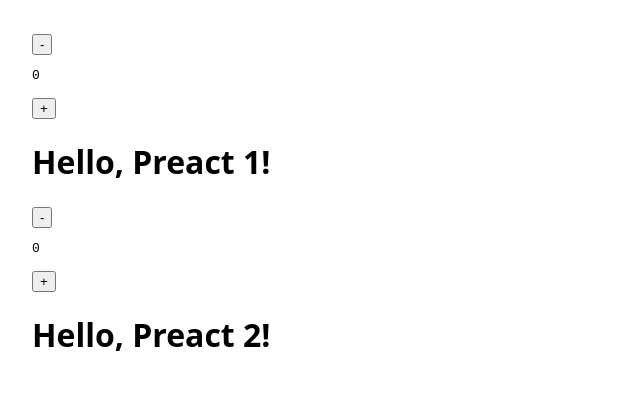
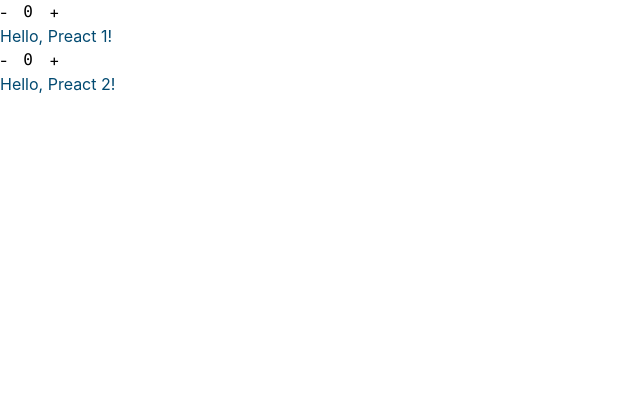
Before and after one commit to BartShoot/fknexe, an Astro site: page / in a window 1280 px wide. Shown: the whole page, without its empty margins (0-640 px from the left). Built offline with nearby package versions, Linux system fonts and the light colour scheme; Astro itself is replaced by a stand-in of ours.

Commit message:
add tailwindcss

```diff
--- a/astro.config.mjs
+++ b/astro.config.mjs
@@ -3,7 +3,13 @@
 
 import preact from "@astrojs/preact";
 
+import tailwindcss from "@tailwindcss/vite";
+
 // https://astro.build/config
 export default defineConfig({
   integrations: [preact({ devtools: true })],
+
+  vite: {
+    plugins: [tailwindcss()],
+  },
 });
--- a/package.json
+++ b/package.json
@@ -10,10 +10,14 @@
   },
   "dependencies": {
     "@astrojs/preact": "4.0.4",
+    "@tailwindcss/vite": "4.0.9",
     "astro": "5.3.1",
-    "preact": "10.26.2"
+    "preact": "10.26.2",
+    "tailwindcss": "4.0.9"
   },
   "devDependencies": {
+    "autoprefixer": "10.4.20",
+    "cssnano": "7.0.6",
     "prettier": "3.5.2",
     "prettier-plugin-astro": "0.14.1"
   }
--- /dev/null
+++ b/postcss.config.cjs
@@ -0,0 +1,3 @@
+module.exports = {
+  plugins: [require("autoprefixer"), require("cssnano")],
+};
--- a/src/components/Counter.tsx
+++ b/src/components/Counter.tsx
@@ -16,10 +16,14 @@
 
   return (
     <>
-      <div class="counter">
-        <button onClick={subtract}>-</button>
+      <div class="flex justify-center items-center gap-4 w-fit">
+        <button className="cursor-pointer" onClick={subtract}>
+          -
+        </button>
         <pre>{count}</pre>
-        <button onClick={add}>+</button>
+        <button className="cursor-pointer" onClick={add}>
+          +
+        </button>
       </div>
       <Suspense fallback={Fallback}>
         <Message>{children}</Message>
--- a/src/components/Message.tsx
+++ b/src/components/Message.tsx
@@ -1,5 +1,5 @@
 import type { ComponentChildren } from "preact";
 
 export default function Message({ children }: { children: ComponentChildren }) {
-  return <div class="message">{children}</div>;
+  return <div class="text-sky-900">{children}</div>;
 }
--- a/src/layouts/Layout.astro
+++ b/src/layouts/Layout.astro
@@ -1,3 +1,6 @@
+---
+import "../styles/global.css";
+---
 <!doctype html>
 <html lang="en">
   <head>
@@ -11,12 +14,3 @@
     <slot />
   </body>
 </html>
-
-<style>
-  html,
-  body {
-    margin: 0;
-    width: 100%;
-    height: 100%;
-  }
-</style>
--- a/src/pages/index.astro
+++ b/src/pages/index.astro
@@ -1,34 +1,14 @@
 ---
 // Component Imports
-import Counter from '../components/Counter';
-
-import { signal } from '@preact/signals';
-
-// Full Astro Component Syntax:
-// https://docs.astro.build/basics/astro-components/
+import Counter from "../components/Counter";
+import { signal } from "@preact/signals";
+import Layout from "../layouts/Layout.astro";
 
 const count1 = signal(0);
 const count2 = signal(0);
 ---
 
-<html lang="en">
-	<head>
-		<meta charset="utf-8" />
-		<meta name="viewport" content="width=device-width" />
-		<meta name="generator" content={Astro.generator} />
-		<link rel="icon" type="image/svg+xml" href="/favicon.svg" />
-		<style>
-			html,
-			body {
-				font-family: system-ui;
-				margin: 0;
-			}
-			body {
-				padding: 2rem;
-			}
-		</style>
-	</head>
-	<body>
+<Layout>
   <main>
     <Counter count={count1} client:visible>
       <h1>Hello, Preact 1!</h1>
@@ -38,5 +18,4 @@
       <h1>Hello, Preact 2!</h1>
     </Counter>
   </main>
-	</body>
-</html>
+</Layout>
--- /dev/null
+++ b/src/styles/global.css
@@ -0,0 +1 @@
+@import "tailwindcss";
```
Also changed, not shown: src/assets/astro.svg (deleted), src/assets/background.svg (deleted), 1 other file. Lines whose indentation alone changed are shown as unchanged.
